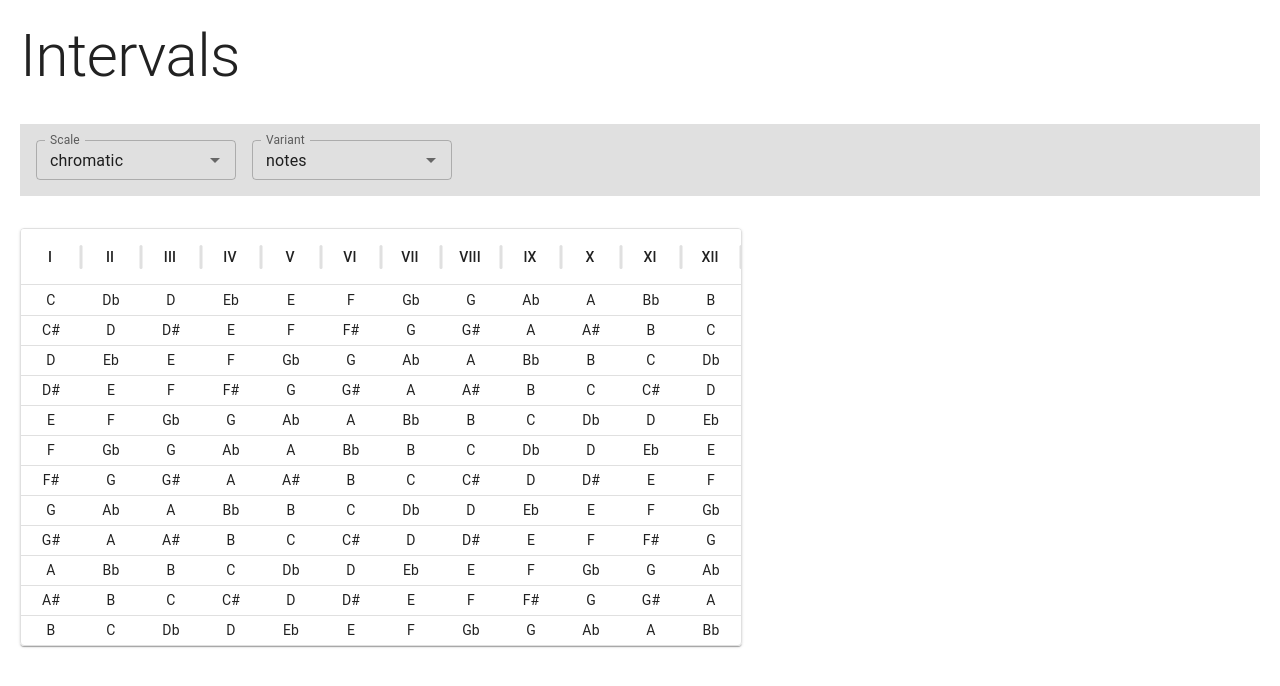
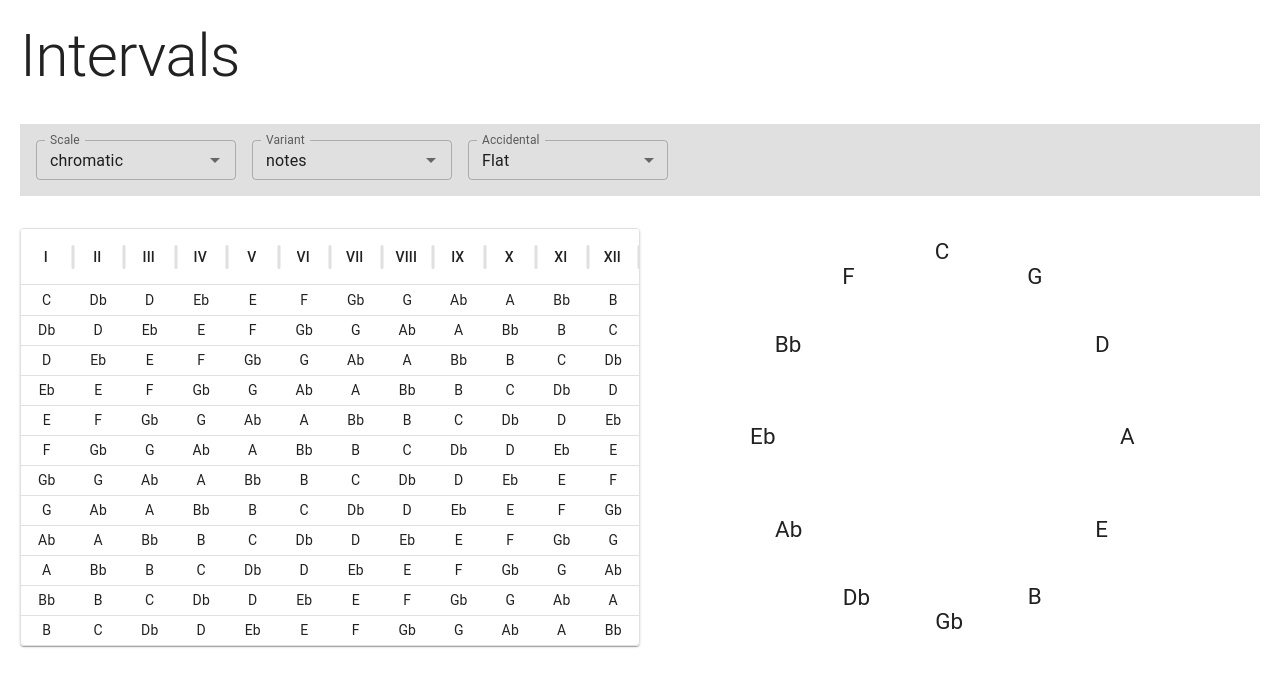
Before and after one commit to glennholland/interval-calc, a React (Vite) app: page / in a window 1280 px wide. Shown: the top 686 px of the page. Built offline with nearby package versions, Linux system fonts and the light colour scheme.

Commit message:
add cycle

```diff
--- a/src/App.tsx
+++ b/src/App.tsx
@@ -2,7 +2,11 @@ import {
   Autocomplete,
   Box,
   CssBaseline,
+  FormControl,
+  InputLabel,
+  MenuItem,
   Paper,
+  Select,
   TextField,
   Typography,
   useMediaQuery,
@@ -10,6 +14,7 @@ import {
 import { createTheme, ThemeProvider } from '@mui/material/styles';
 import { useMemo, useState } from 'react';
 import './App.css';
+import Cycle from './components/cycle/Cycle';
 import Table from './Table';
 import { SCALE, SCALES } from './util';
 
@@ -35,6 +40,7 @@ function App() {
 
   const [activeScale, setActiveScale] = useState<SCALE>('chromatic');
   const [variant, setVariant] = useState<'intervals' | 'notes'>('notes');
+  const [accidental, setAccidental] = useState<'flat' | 'sharp'>('flat');
 
   return (
     <ThemeProvider theme={theme}>
@@ -83,7 +89,30 @@ function App() {
             options={['intervals', 'notes']}
             renderInput={(params) => <TextField label="Variant" {...params} />}
           />
+          <FormControl>
+            <InputLabel id="accidental-label">Accidental</InputLabel>
+            <Select
+              label="Accidental"
+              labelId="accidental-label"
+              value={accidental}
+              onChange={(e) =>
+                setAccidental(e.target.value as 'flat' | 'sharp')
+              }
+              sx={{ width: '200px' }}
+              size="small"
+            >
+              <MenuItem value="flat">Flat</MenuItem>
+              <MenuItem value="sharp">Sharp</MenuItem>
+            </Select>
+          </FormControl>
         </Box>
+        <Box
+          sx={{
+            display: 'flex',
+            justifyContent: 'space-between',
+            width: '100%',
+          }}
+        >
           <Paper
             sx={{
               flex: 1,
@@ -95,8 +124,23 @@ function App() {
               flexShrink: 1,
             }}
           >
-          <Table scale={activeScale} variant={variant} />
+            <Table
+              scale={activeScale}
+              variant={variant}
+              accidental={accidental}
+            />
           </Paper>
+          <Box
+            sx={{
+              flex: 1,
+              display: 'flex',
+              justifyContent: 'center',
+              alignItems: 'center',
+            }}
+          >
+            <Cycle accidental={accidental} />
+          </Box>
+        </Box>
       </Box>
     </ThemeProvider>
   );
--- a/src/Table.tsx
+++ b/src/Table.tsx
@@ -1,8 +1,10 @@
 import { DataGrid } from '@mui/x-data-grid';
 import {
   NOTE_ORDER,
+  Note,
   SCALE,
   SCALE_INTERVALS,
+  adjustEnharmonic,
   computeScale,
   romanize,
 } from './util';
@@ -10,17 +12,26 @@ import {
 const Table = ({
   scale,
   variant,
+  accidental,
 }: {
   scale: SCALE;
   variant: 'intervals' | 'notes';
+  accidental: 'flat' | 'sharp';
 }) => {
   const computedNotes = NOTE_ORDER.map((n) => computeScale(n, scale));
   const computedIntervals = SCALE_INTERVALS[scale];
 
   const rows = variant === 'intervals' ? [computedIntervals] : computedNotes;
+
+  const rowsWithAccidentals = rows.map((row) =>
+    row.map((note) =>
+      accidental === 'flat' ? adjustEnharmonic(note as Note) : note
+    )
+  );
+
   return (
     <DataGrid<string[]>
-      rows={rows}
+      rows={rowsWithAccidentals}
       columns={Array.from(new Array(rows[0].length)).map((_, i) => ({
         field: romanize(i + 1),
         headerName: romanize(i + 1),
--- /dev/null
+++ b/src/components/cycle/Cycle.tsx
@@ -0,0 +1,47 @@
+import { Box, Divider } from '@mui/material';
+import { adjustEnharmonic, CYCLE_OF_FIFTHS } from '../../util';
+
+const Cycle = ({ accidental }: { accidental: 'flat' | 'sharp' }) => {
+  const notes =
+    accidental === 'sharp'
+      ? CYCLE_OF_FIFTHS
+      : CYCLE_OF_FIFTHS.map(adjustEnharmonic);
+  return (
+    <Box sx={{ position: 'relative', width: '400px', height: '400px' }}>
+      {notes.map((note, idx) => (
+        <Box
+          key={note}
+          sx={{
+            width: '100%',
+            minWidth: '100%',
+            height: '100%',
+            position: 'absolute',
+            transform: `rotate(${30 * (idx - 3)}deg)`,
+            display: 'flex',
+            justifyContent: 'center',
+            alignItems: 'center',
+          }}
+        >
+          <Box sx={{ width: '50%' }} />
+          <Box
+            sx={{ display: 'flex', width: '50%', flexDirection: 'row-reverse' }}
+          >
+            <Box
+              sx={{
+                maxWidth: '30px',
+                minWidth: '30px',
+                transform: `rotate(${-30 * (idx - 3)}deg)`,
+                fontSize: '1.4rem',
+              }}
+            >
+              {note}
+            </Box>
+            <Divider />
+          </Box>
+        </Box>
+      ))}
+    </Box>
+  );
+};
+
+export default Cycle;
--- a/src/util.ts
+++ b/src/util.ts
@@ -1,7 +1,7 @@
 type NoteName = 'C' | 'D' | 'E' | 'F' | 'G' | 'A' | 'B';
 type Accidental = 'bb' | 'b' | '' | '#' | '##';
 
-type Note = `${NoteName}${Accidental}`;
+export type Note = `${NoteName}${Accidental}`;
 
 type ScaleDegree = 1 | 2 | 3 | 4 | 5 | 6 | 7 | 8 | 9 | 10 | 11 | 12 | 13;
 
@@ -24,7 +24,22 @@ export const NOTE_ORDER: Note[] = [
   'B',
 ];
 
-const ENHARMONIC_EQUIVALENTS: Record<Note, string> = {
+export const CYCLE_OF_FIFTHS: Note[] = [
+  'C',
+  'G',
+  'D',
+  'A',
+  'E',
+  'B',
+  'F#',
+  'C#',
+  'G#',
+  'D#',
+  'A#',
+  'F',
+];
+
+export const ENHARMONIC_EQUIVALENTS: Record<Note, string> = {
   C: 'C',
   'C#': 'Db',
   'C##': 'D',
@@ -170,12 +185,8 @@ function transpose(note: Note, semitones: number): Note {
   return NOTE_ORDER[(index + semitones + 12) % 12];
 }
 
-function adjustEnharmonic(note: Note, key: Note): Note {
-  if (ENHARMONIC_EQUIVALENTS[note]) {
-    // Prefer sharps in sharp keys and flats in flat keys
-    return key.includes('#') ? note : (ENHARMONIC_EQUIVALENTS[note] as Note);
-  }
-  return note;
+export function adjustEnharmonic(note: Note): Note {
+  return ENHARMONIC_EQUIVALENTS[note] as Note;
 }
 
 function getSemitones(interval: Interval): number {
@@ -207,9 +218,7 @@ export function computeScale(
   scaleType: keyof typeof SCALE_INTERVALS
 ): Note[] {
   const intervals = SCALE_INTERVALS[scaleType];
-  return intervals.map((interval) =>
-    adjustEnharmonic(transpose(root, getSemitones(interval)), root)
-  );
+  return intervals.map((interval) => transpose(root, getSemitones(interval)));
 }
 
 export function identifyChord(notes: Note[]): string {
```
Lines whose indentation alone changed are shown as unchanged.
